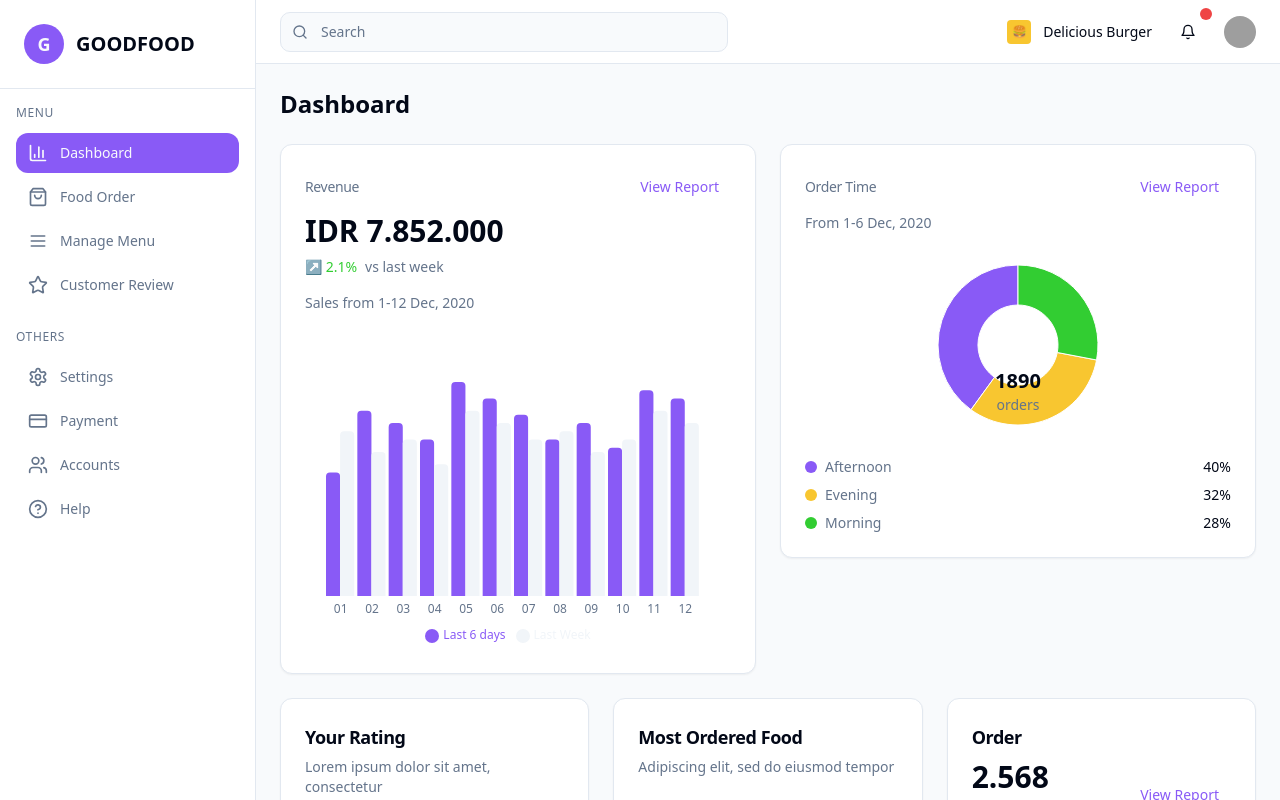
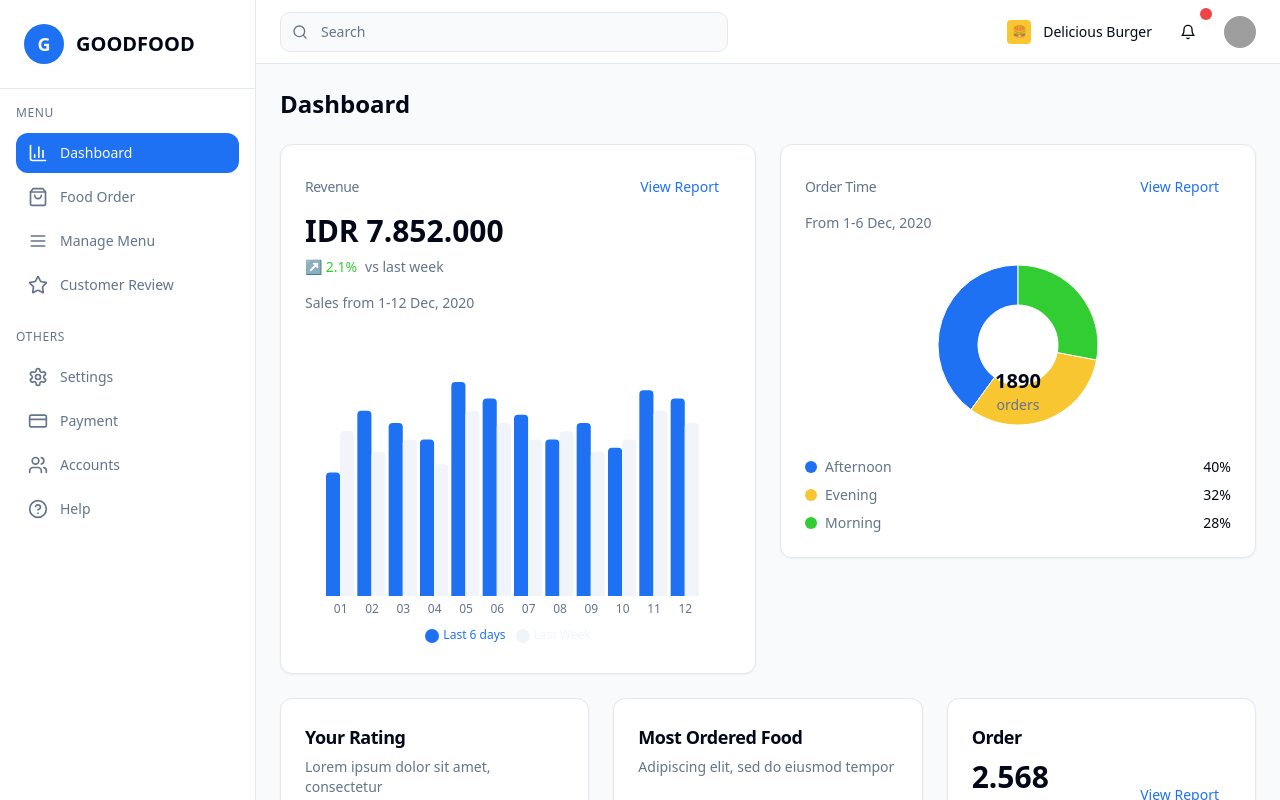
Before and after one commit to awanclouddev/vivid-quest-hub, a React (Vite) app: page / in a window 1280 px wide. Shown: the top 800 px of the page. Built offline with nearby package versions, Linux system fonts and the light colour scheme; grey boxes are pictures that could not be loaded.

Commit message:
Update primary color
Update the primary color to the new color provided by the user.

```diff
--- a/src/index.css
+++ b/src/index.css
@@ -17,7 +17,7 @@ All colors MUST be HSL.
     --popover: 0 0% 100%;
     --popover-foreground: 222.2 84% 4.9%;
 
-    --primary: 258 90% 66%;
+    --primary: 217 91% 54%;
     --primary-foreground: 210 40% 98%;
 
     --secondary: 210 40% 96.1%;
```
